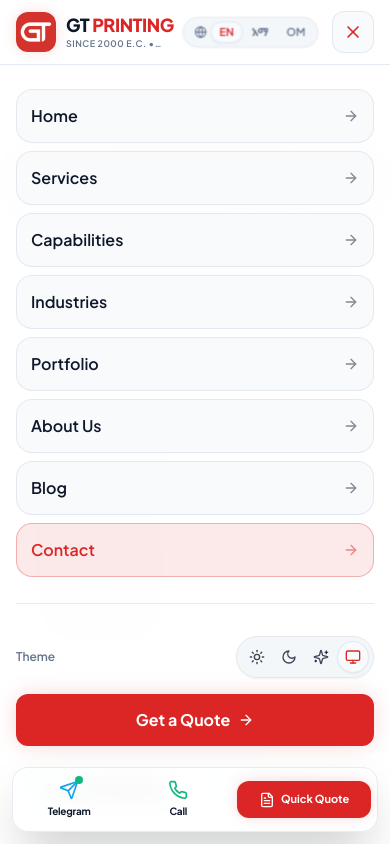
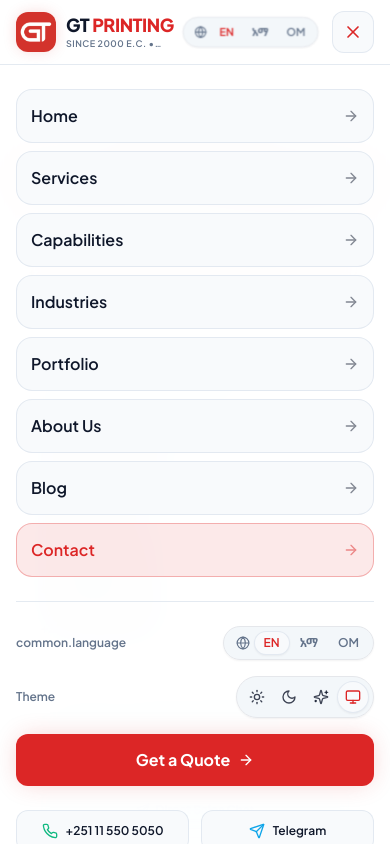
Before and after one commit to yopeman/gt-printing-press-website, a Next.js app: page /en/contact in a window 390 px wide. Both pictures are taken after a click on the button 353 px from the left and 32 px from the top of the page. Shown: the top 844 px of the page. Built offline with nearby package versions, Linux system fonts and the light colour scheme; no server answers; the database is empty.

Commit message:
feat: add navbar component for site layout and navigation

```diff
--- a/src/components/layout/app-shell.tsx
+++ b/src/components/layout/app-shell.tsx
@@ -12,6 +12,7 @@ interface AppShellProps {
 
 export function AppShell({ children }: AppShellProps) {
   const [quoteModalOpen, setQuoteModalOpen] = useState(false);
+  const [mobileMenuOpen, setMobileMenuOpen] = useState(false);
 
   const handleOpenQuoteModal = () => {
     setQuoteModalOpen(true);
@@ -29,7 +30,11 @@ export function AppShell({ children }: AppShellProps) {
       </a>
 
       {/* Top Navbar */}
-      <Navbar onOpenQuoteModal={handleOpenQuoteModal} />
+      <Navbar
+        onOpenQuoteModal={handleOpenQuoteModal}
+        mobileMenuOpen={mobileMenuOpen}
+        onMobileMenuChange={setMobileMenuOpen}
+      />
 
       {/* Main Page Body */}
       <main id="main-content" tabIndex={-1} className="flex-1 outline-none">
@@ -39,8 +44,10 @@ export function AppShell({ children }: AppShellProps) {
       {/* Footer */}
       <Footer />
 
-      {/* Mobile Quick-Contact Floating Dock */}
-      <MobileQuickDock onOpenQuoteModal={handleOpenQuoteModal} />
+      {/* Mobile Quick-Contact Floating Dock (hidden when mobile drawer or modal is open) */}
+      {!mobileMenuOpen && !quoteModalOpen && (
+        <MobileQuickDock onOpenQuoteModal={handleOpenQuoteModal} />
+      )}
 
       {/* Global Quick Quote Modal */}
       <QuickQuoteModal
--- a/src/components/layout/navbar.tsx
+++ b/src/components/layout/navbar.tsx
@@ -12,14 +12,42 @@ import { MagneticButton } from "@/components/ui/magnetic-button";
 
 interface NavbarProps {
   onOpenQuoteModal?: () => void;
+  mobileMenuOpen?: boolean;
+  onMobileMenuChange?: (open: boolean) => void;
 }
 
-export function Navbar({ onOpenQuoteModal }: NavbarProps) {
+export function Navbar({
+  onOpenQuoteModal,
+  mobileMenuOpen: controlledOpen,
+  onMobileMenuChange,
+}: NavbarProps) {
   const t = useTranslations("nav");
   const common = useTranslations("common");
   const pathname = usePathname();
-  const [mobileMenuOpen, setMobileMenuOpen] = useState(false);
+  const [internalOpen, setInternalOpen] = useState(false);
+  const mobileMenuOpen = controlledOpen !== undefined ? controlledOpen : internalOpen;
+
+  const setMobileMenuOpen = (open: boolean) => {
+    if (onMobileMenuChange) {
+      onMobileMenuChange(open);
+    } else {
+      setInternalOpen(open);
+    }
+  };
+
   const [scrolled, setScrolled] = useState(false);
+
+  // Lock body scroll when mobile menu drawer is active
+  useEffect(() => {
+    if (mobileMenuOpen) {
+      document.body.style.overflow = "hidden";
+    } else {
+      document.body.style.overflow = "";
+    }
+    return () => {
+      document.body.style.overflow = "";
+    };
+  }, [mobileMenuOpen]);
 
   // Monitor scroll for shadow & blur elevation
   useEffect(() => {
@@ -206,7 +234,12 @@ export function Navbar({ onOpenQuoteModal }: NavbarProps) {
             </nav>
 
             {/* Drawer Bottom Controls */}
-            <div className="pt-8 pb-4 space-y-4 border-t border-border mt-6">
+            <div className="pt-6 pb-8 space-y-4 border-t border-border mt-6">
+              <div className="flex items-center justify-between">
+                <span className="text-xs font-semibold text-foreground-muted">{common("language") || "Language"}</span>
+                <LanguageSwitcher />
+              </div>
+
               <div className="flex items-center justify-between">
                 <span className="text-xs font-semibold text-foreground-muted">Theme</span>
                 <ThemeToggle />
```
Also changed, not shown: 1 other file (tests, documents, lock files or other folders).
